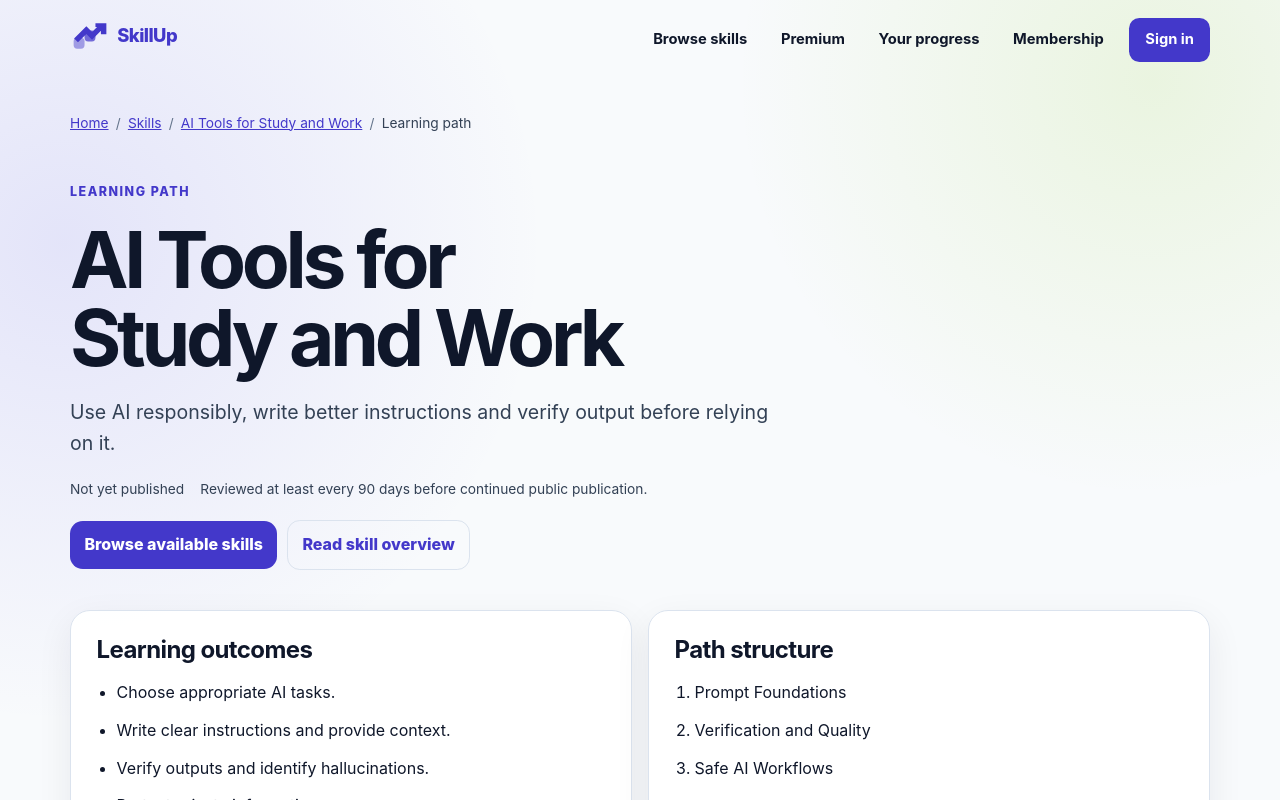
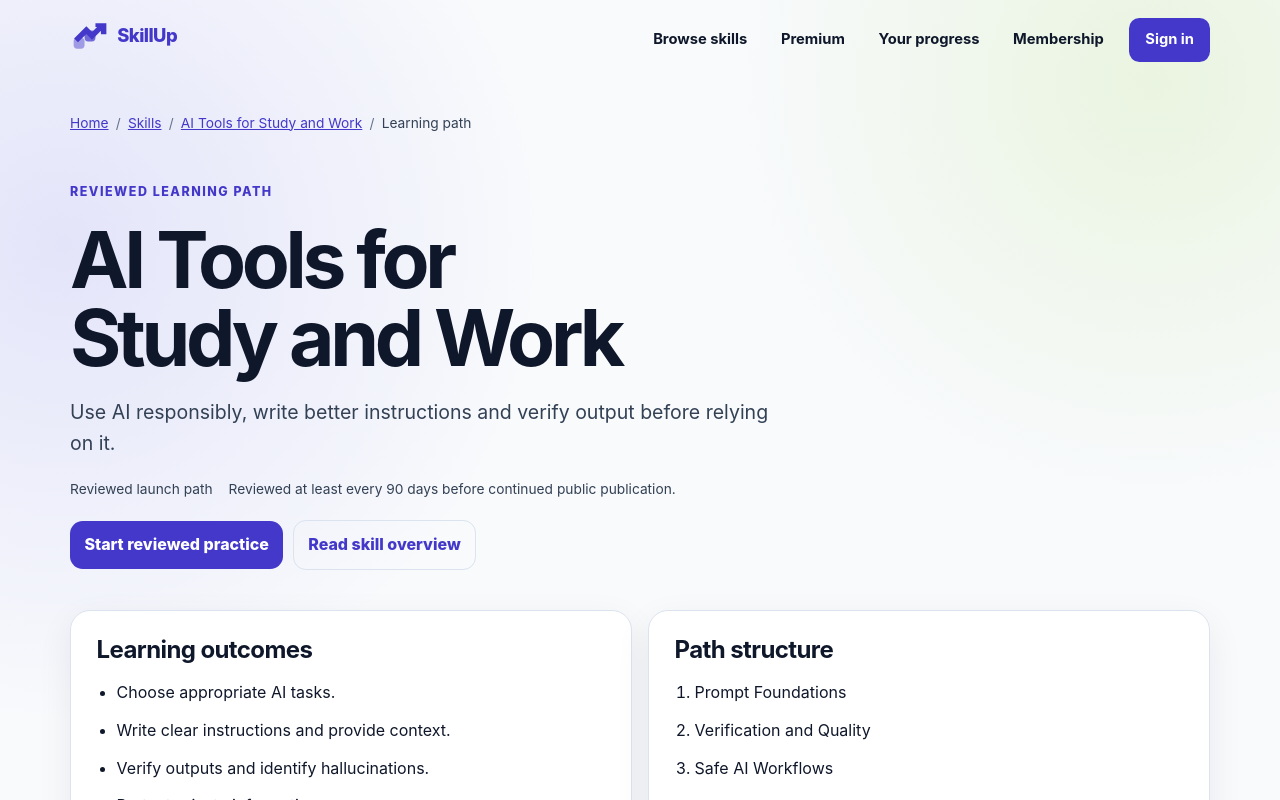
Before and after one commit to SkillStep/skillup-platform, a Next.js app in the folder apps/web/: page /en/paths/ai-tools-study-work in a window 1280 px wide. Shown: the top 800 px of the page. Built offline with nearby package versions, Linux system fonts and the light colour scheme; no server answers.

Commit message:
feat: publish complete launch path details

```diff
--- a/apps/web/app/[locale]/paths/[slug]/page.tsx
+++ b/apps/web/app/[locale]/paths/[slug]/page.tsx
@@ -27,7 +27,7 @@ export async function generateMetadata({ params }: PageProps): Promise<Metadata>
 
   const url = canonicalUrl(publicAppUrl, "en", `/paths/${skill.slug}`);
   const title = `${skill.title} learning path`;
-  const description = `${skill.summary} Review the planned outcomes, learning structure and publication status.`;
+  const description = `${skill.summary} Review the learning outcomes, modules and practice formats.`;
   return {
     title,
     description,
@@ -48,9 +48,7 @@ export default async function PathPage({ params }: PageProps) {
   const skillUrl = canonicalUrl(publicAppUrl, "en", `/skills/${skill.slug}`);
   const pathUrl = canonicalUrl(publicAppUrl, "en", `/paths/${skill.slug}`);
 
-  const structuredPath =
-    skill.status === "pilot"
-      ? {
+  const structuredPath = {
     "@context": "https://schema.org",
     "@type": "Course",
     name: `${skill.title} learning path`,
@@ -64,16 +62,6 @@ export default async function PathPage({ params }: PageProps) {
       courseMode: "online",
       courseWorkload: "Short self-paced practice sessions",
     },
-        }
-      : {
-          "@context": "https://schema.org",
-          "@type": "LearningResource",
-          name: `${skill.title} planned learning path`,
-          description: skill.summary,
-          url: pathUrl,
-          inLanguage: "en-PK",
-          learningResourceType: "Planned learning path summary",
-          teaches: skill.outcomes,
   };
 
   return (
@@ -90,23 +78,17 @@ export default async function PathPage({ params }: PageProps) {
         />
 
         <section className={styles["detailHero"]} aria-labelledby="path-title">
-          <p className={styles["eyebrow"]}>Learning path</p>
+          <p className={styles["eyebrow"]}>Reviewed learning path</p>
           <h1 id="path-title">{skill.title}</h1>
           <p className={styles["detailSummary"]}>{skill.summary}</p>
           <div className={styles["detailMeta"]}>
-            <span>{skill.status === "pilot" ? "First reviewed pilot" : "Not yet published"}</span>
+            <span>{skill.status === "pilot" ? "First reviewed pilot" : "Reviewed launch path"}</span>
             <span>{skill.reviewCadence}</span>
           </div>
           <div className={styles["cardLinks"]}>
-            {skill.status === "pilot" && skill.levelId ? (
             <Link className={styles["primaryLink"]} href={`/en/learn/${skill.levelId}`}>
               Start reviewed practice
             </Link>
-            ) : (
-              <Link className={styles["primaryLink"]} href="/en/skills">
-                Browse available skills
-              </Link>
-            )}
             <Link className={styles["secondaryLink"]} href={`/en/skills/${skill.slug}`}>
               Read skill overview
             </Link>
@@ -125,21 +107,13 @@ export default async function PathPage({ params }: PageProps) {
 
           <section className={styles["contentCard"]} aria-labelledby="path-structure-title">
             <h2 id="path-structure-title">Path structure</h2>
-            {skill.modules.length > 0 ? (
             <ol>
               {skill.modules.map((module) => (
                 <li key={module}>{module}</li>
               ))}
             </ol>
-            ) : (
-              <p>
-                A detailed module structure has not been published. This path remains planned until
-                outcomes, scenarios, explanations and reviewer evidence pass the content standard.
-              </p>
-            )}
           </section>
 
-          {skill.challengeTypes.length > 0 ? (
           <section className={styles["contentCard"]} aria-labelledby="challenge-types-title">
             <h2 id="challenge-types-title">Practice formats</h2>
             <ul>
@@ -148,7 +122,6 @@ export default async function PathPage({ params }: PageProps) {
               ))}
             </ul>
           </section>
-          ) : null}
 
           <section className={styles["contentCard"]} aria-labelledby="publication-title">
             <h2 id="publication-title">Publication standard</h2>
```
Lines whose indentation alone changed are shown as unchanged.
